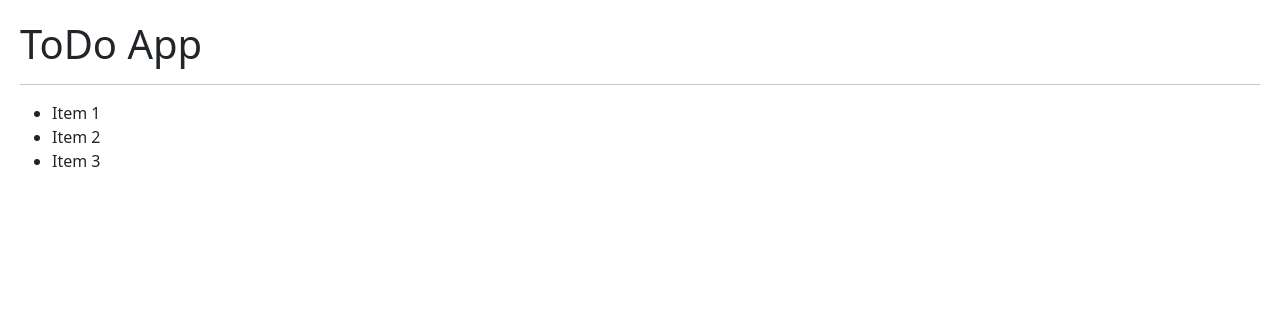
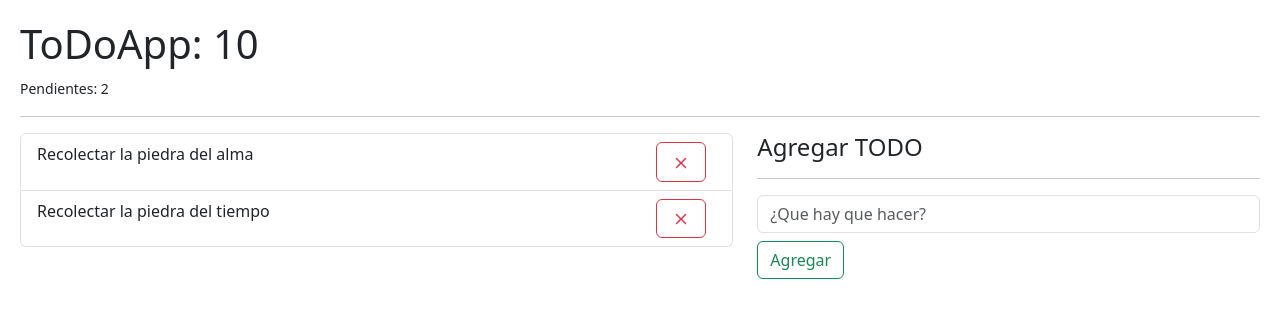
Before and after one commit to danielalbanez40/react-de-cero-a-experto-MERN, a React (Vite) app in the folder 05-hook-app/: page / in a window 1280 px wide. Shown: the top 318 px of the page. Built offline with nearby package versions, Linux system fonts and the light colour scheme.

Commit message:
TodoApp - First steps

```diff
--- a/05-hook-app/package.json
+++ b/05-hook-app/package.json
@@ -10,6 +10,7 @@
     "preview": "vite preview"
   },
   "dependencies": {
+    "bootstrap-icons": "^1.10.5",
     "react": "^18.2.0",
     "react-dom": "^18.2.0"
   },
--- a/05-hook-app/src/08-useReducer/ToDoApp.jsx
+++ b/05-hook-app/src/08-useReducer/ToDoApp.jsx
@@ -1,33 +1,47 @@
 import { useReducer } from "react";
 import todoReducer from "./todo-reducer";
+import TodoList from "./TodoList";
+import TodoAdd from "./TodoAdd";
 
 const initialState = [
   {
-    id: crypto.randomUUID,
+    id: crypto.randomUUID(),
     description: "Recolectar la piedra del alma",
     done: false,
   },
   {
-    id: crypto.randomUUID,
-    description: "Recolectar la piedra del alma",
+    id: crypto.randomUUID(),
+    description: "Recolectar la piedra del tiempo",
     done: false,
   },
 ];
 
 const ToDoApp = () => {
+  const [todos, dispatch] = useReducer(todoReducer, initialState);
 
-  const [todos, dispatch] = useReducer(todoReducer, initialState);
+  const handleNewTodo = (todo) => {
+    console.log({todo});
+   }
 
   return (
     <>
-      <h1>ToDo App</h1>
+      <h1>ToDoApp: 10 </h1>
+      <small>Pendientes: 2 </small>
       <hr />
 
-      <ul>
-        <li>Item 1</li>
-        <li>Item 2</li>
-        <li>Item 3</li>
-      </ul>
+      <div className="row">
+        <div className="col-7">
+          <TodoList todos={todos} />
+
+        </div>
+
+        <div className="col-5">
+          <h4>Agregar TODO</h4>
+          <hr />
+
+          <TodoAdd onNewTodo={handleNewTodo} />
+        </div>
+      </div>
     </>
   );
 };
--- /dev/null
+++ b/05-hook-app/src/08-useReducer/TodoAdd.jsx
@@ -0,0 +1,53 @@
+import PropTypes from "prop-types";
+import useForm from "../Hooks/useForm";
+
+const TodoAdd = ({ onNewTodo }) => {
+  const { description, handleInputChange, handleReset } = useForm({
+    description: "",
+  });
+
+  const handleSubmit = (e) => {
+    e.preventDefault();
+
+    if (description.length <= 1) return;
+
+    const newTodo = {
+      id: crypto.randomUUID(),
+      description,
+      done: false,
+    };
+
+    onNewTodo(newTodo);
+    handleReset();
+  };
+
+
+  return (
+    <>
+      <form onSubmit={handleSubmit}>
+        <input
+          type="text"
+          placeholder="¿Que hay que hacer?"
+          className="form-control"
+          name="description"
+          value={description}
+          onChange={handleInputChange}
+          onReset={handleReset}
+        />
+
+        <button
+          type="submit"
+          className="btn btn-outline-success mt-2"
+        >
+          Agregar
+        </button>
+      </form>
+    </>
+  );
+};
+
+TodoAdd.propTypes = {
+  onNewTodo: PropTypes.func,
+};
+
+export default TodoAdd;
--- /dev/null
+++ b/05-hook-app/src/08-useReducer/TodoItem.jsx
@@ -0,0 +1,31 @@
+import { PropTypes } from "prop-types";
+
+const TodoItem = ({todo}) => {
+  return (
+    <>
+      <li className="list-group-item d-flex justify-content-between">
+        <span className="align-self">{todo.description}</span>
+        <button className="btn btn-outline-danger">
+          <svg
+            xmlns="http://www.w3.org/2000/svg"
+            width="24"
+            height="24"
+            fill="currentColor"
+            className="bi bi-x"
+            viewBox="0 0 16 16"
+          >
+            <path d="M4.646 4.646a.5.5 0 0 1 .708 0L8 7.293l2.646-2.647a.5.5 0 0 1 .708.708L8.707 8l2.647 2.646a.5.5 0 0 1-.708.708L8 8.707l-2.646 2.647a.5.5 0 0 1-.708-.708L7.293 8 4.646 5.354a.5.5 0 0 1 0-.708z" />
+          </svg>{" "}
+
+        </button>
+      </li>
+    </>
+  );
+};
+
+TodoItem.propTypes = {
+    todo: PropTypes.object
+}
+
+
+export default TodoItem;
--- /dev/null
+++ b/05-hook-app/src/08-useReducer/TodoList.jsx
@@ -0,0 +1,22 @@
+import PropTypes from 'prop-types'
+import TodoItem from './TodoItem';
+
+
+const TodoList = ({ todos }) => {
+  return (
+    <>
+      <ul className="list-group">
+        {todos.map((todo) => (
+          <TodoItem key={todo.id} todo={todo}/>
+        ))}
+      </ul>
+    </>
+  );
+};
+
+
+TodoList.propTypes = {
+    todos: PropTypes.array
+}
+
+export default TodoList;
```
Also changed, not shown: 1 other file (tests, documents, lock files or other folders).
